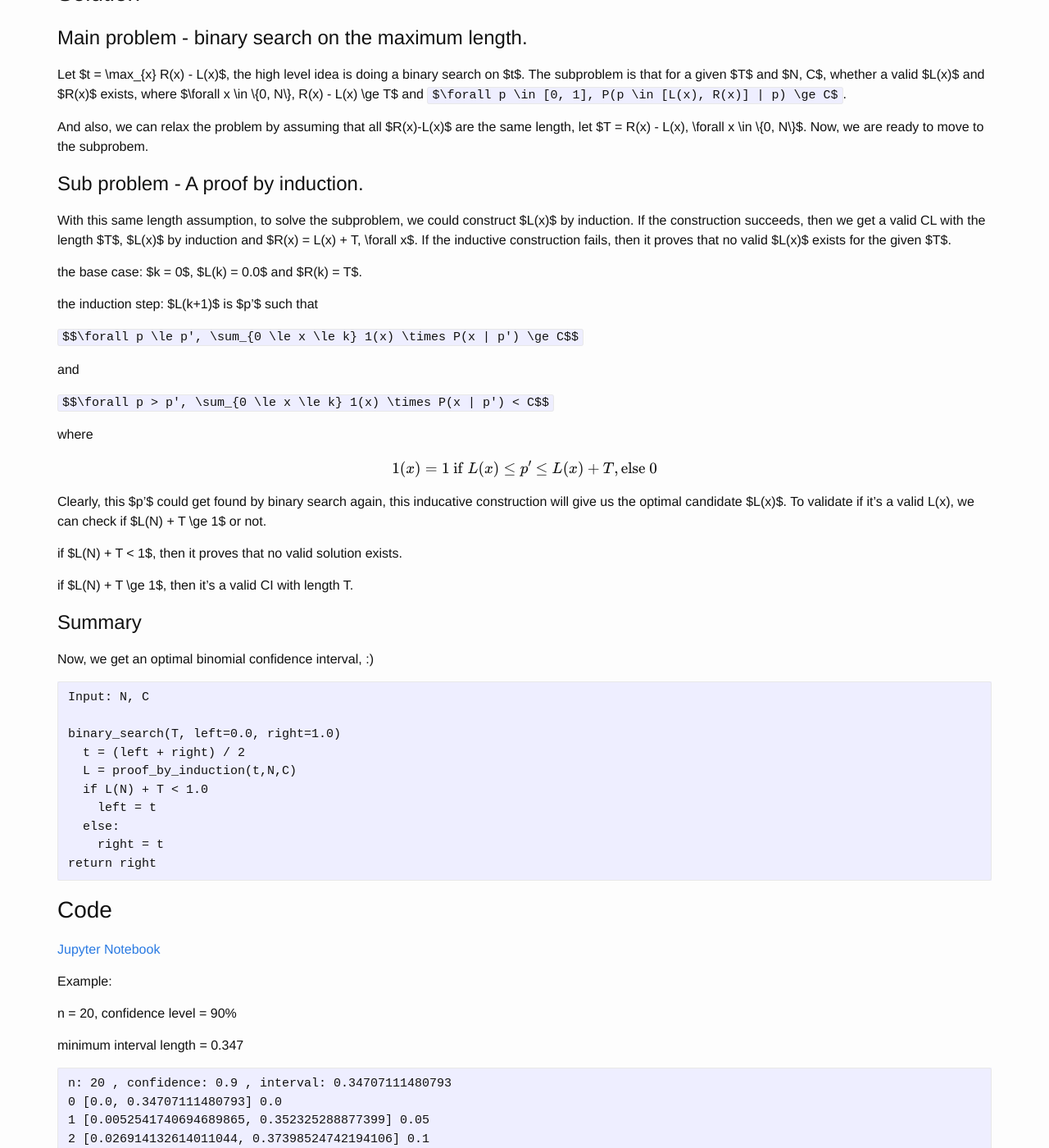
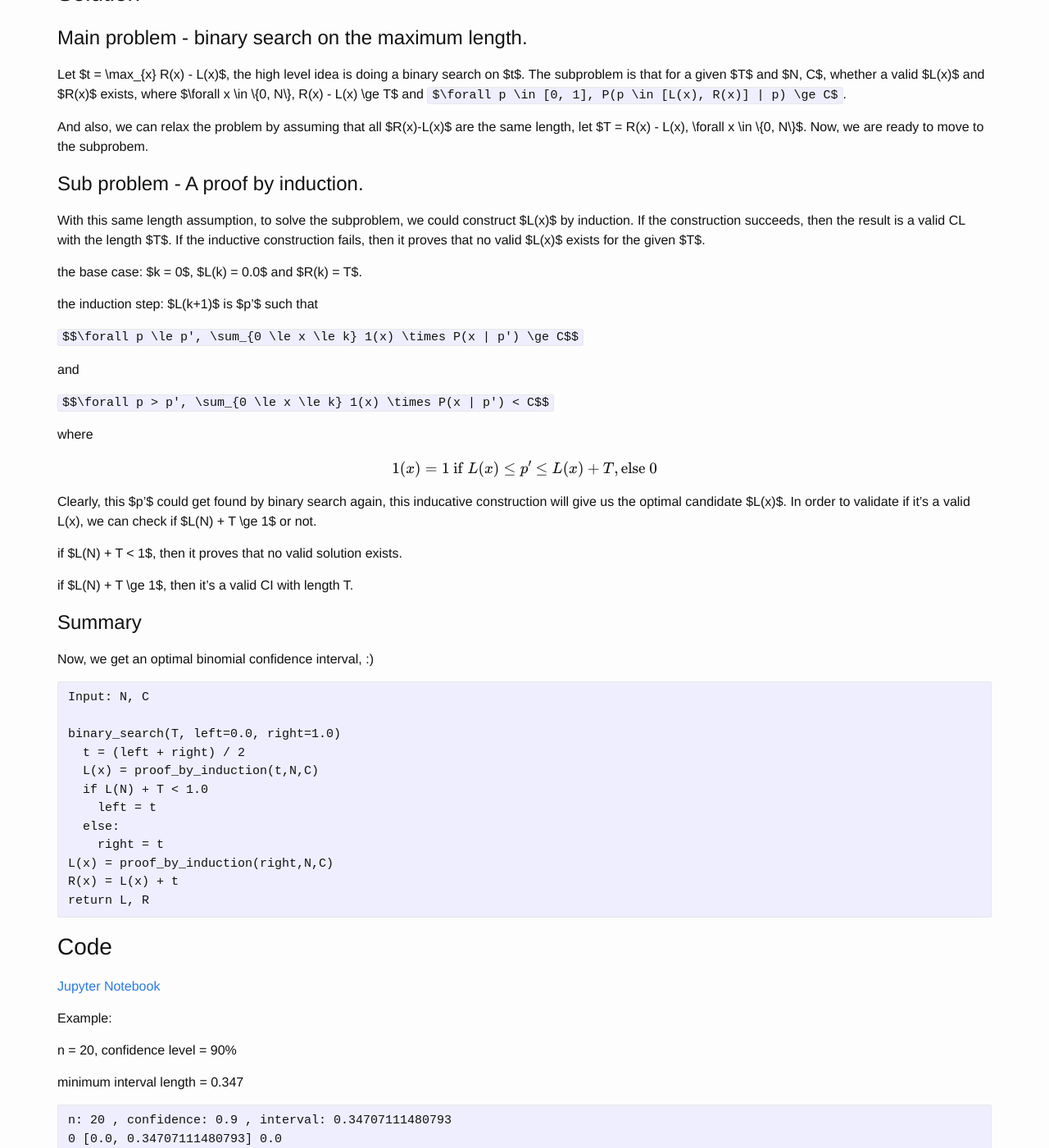
Before and after one commit to FiveEyes/FiveEyes.github.io, a Jekyll site: the page built from _posts/2019-06-10-binomial-confidence-interval.md, in a window 1280 px wide and 1400 px high, scrolled down 732 px. Shown: the whole window at 82% size. Built offline with Jekyll 4.4.1, drawn with Linux system fonts in a browser that asks for light colours; formulas are drawn with MathJax 3.

Commit message:
Update 2019-06-10-binomial-confidence-interval.md

````diff
--- a/_posts/2019-06-10-binomial-confidence-interval.md
+++ b/_posts/2019-06-10-binomial-confidence-interval.md
@@ -33,7 +33,7 @@ And also, we can relax the problem by assuming that all $R(x)-L(x)$ are the same
 
 ### Sub problem - A proof by induction.
 
-With this same length assumption, to solve the subproblem, we could construct $L(x)$ by induction. If the construction succeeds, then we get a valid CL with the length $T$, $L(x)$ by induction and $R(x) = L(x) + T, \forall x$. If the inductive construction fails, then it proves that no valid $L(x)$ exists for the given $T$.
+With this same length assumption, to solve the subproblem, we could construct $L(x)$ by induction. If the construction succeeds, then the result is a valid CL with the length $T$. If the inductive construction fails, then it proves that no valid $L(x)$ exists for the given $T$.
 
 the base case: $k = 0$, $L(k) = 0.0$ and $R(k) = T$.
 
@@ -49,7 +49,7 @@ where
 
 $$1(x) = 1 \text{ if }  L(x) \le p' \le L(x) + T, \text{else }0$$
 
-Clearly, this $p'$ could get found by binary search again, this inducative construction will give us the optimal candidate $L(x)$. To validate if it's a valid L(x), we can check if $L(N) + T \ge 1$ or not.
+Clearly, this $p'$ could get found by binary search again, this inducative construction will give us the optimal candidate $L(x)$. In order to validate if it's a valid L(x), we can check if $L(N) + T \ge 1$ or not.
 
 if $L(N) + T < 1$, then it proves that no valid solution exists.
 
@@ -63,12 +63,14 @@ Input: N, C
 
 binary_search(T, left=0.0, right=1.0)
   t = (left + right) / 2
-  L = proof_by_induction(t,N,C)
+  L(x) = proof_by_induction(t,N,C)
   if L(N) + T < 1.0
     left = t
   else:
     right = t
-return right
+L(x) = proof_by_induction(right,N,C)
+R(x) = L(x) + t
+return L, R
 ```
 
 ## Code
````
